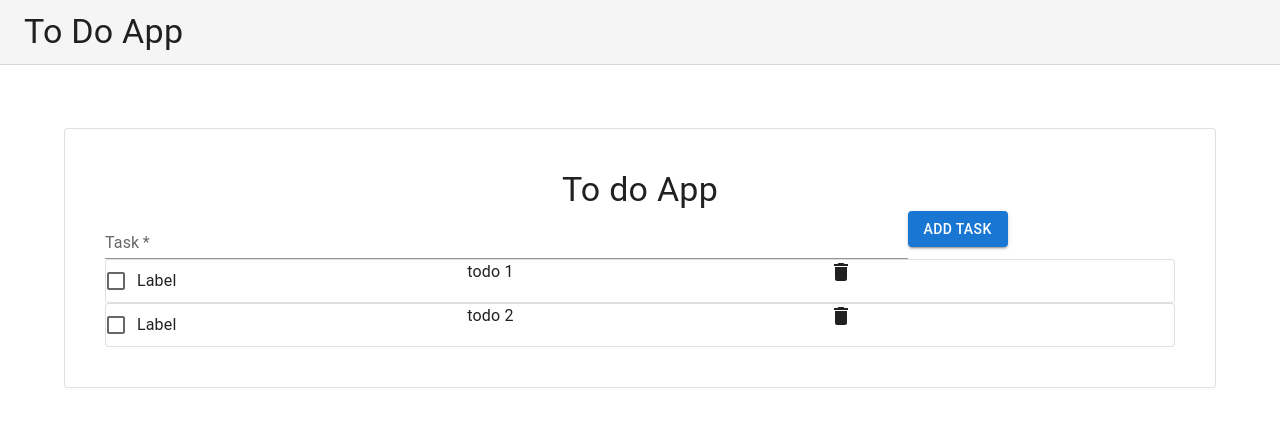
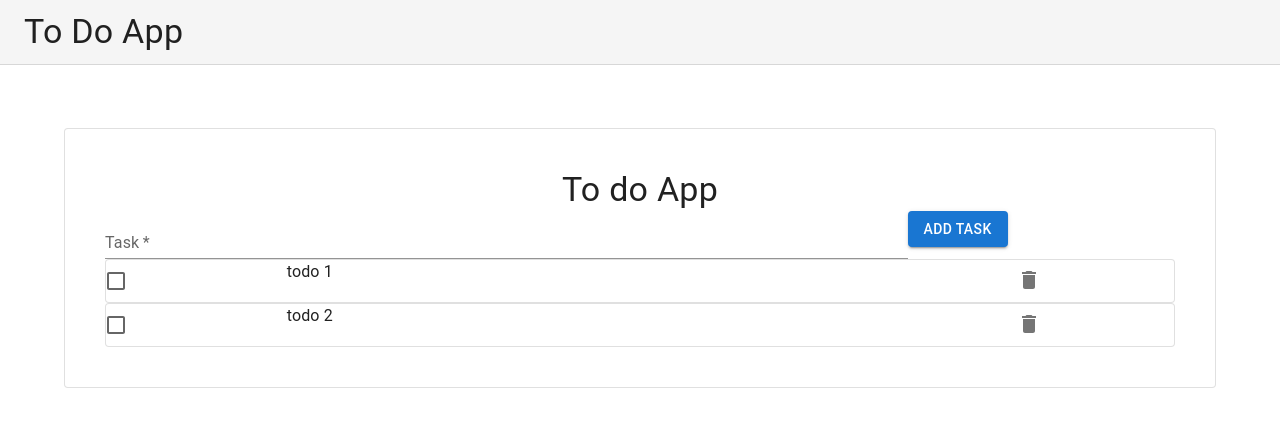
Before and after one commit to OM33/to-do-app, a React (Create React App) app: page / in a window 1280 px wide. Shown: the top 424 px of the page. Built offline with nearby package versions, Linux system fonts and the light colour scheme.

Commit message:
Basic Functions finished

```diff
--- a/package.json
+++ b/package.json
@@ -3,7 +3,8 @@
   "version": "0.1.0",
   "private": true,
   "dependencies": {
-    "@emotion/react": "^11.10.5",
+    "@emotion/react": "^11.10.6",
+    "@emotion/style": "^0.8.0",
     "@emotion/styled": "^11.10.5",
     "@fontsource/roboto": "^4.5.8",
     "@mui/icons-material": "^5.11.0",
--- a/src/components/CheckboxList.js
+++ b/src/components/CheckboxList.js
@@ -4,12 +4,14 @@ import FormControlLabel from "@mui/material/FormControlLabel";
 import Checkbox from "@mui/material/Checkbox";
 import { createTheme, ThemeProvider } from "@mui/material/styles";
 import DeleteIcon from "@mui/icons-material/Delete";
+import IconButton from "@mui/material/IconButton";
 import Paper from "@mui/material/Paper";
 import Grid from "@mui/material/Grid";
 import { useState } from "react";
 
-export default function CheckboxList({ addTask }) {
-  const taskStyle = { textdecoration: "none" };
+export default function CheckboxList({ addTask, deleteTask }) {
+  const delTask = (id) => deleteTask(id);
+
   const checkTask = (id) => {
     addTask.map((task) => {
       if (task.id === id) {
@@ -26,17 +28,25 @@ export default function CheckboxList({ addTask }) {
         return (
           <Paper variant="outlined" key={id}>
             <Grid container spacing={2}>
-              <Grid item xs={4}>
+              <Grid item xs={2}>
                 <FormControlLabel
                   control={<Checkbox onChange={() => checkTask(id)} />}
-                  label="Label"
                 />
               </Grid>
-              <Grid item xs={4}>
-                <Typography style={taskStyle}>{title}</Typography>
+              <Grid item xs={8}>
+                <Typography
+                  style={
+                    iscompleted
+                      ? { textdecoration: "line-through" }
+                      : { textdecoration: "none" }
+                  }>
+                  {title}
+                </Typography>
               </Grid>
-              <Grid item xs={4}>
-                <DeleteIcon />
+              <Grid item xs={2}>
+                <IconButton size="medium" onClick={() => delTask(id)}>
+                  <DeleteIcon fontSize="medium" />
+                </IconButton>
               </Grid>
             </Grid>
           </Paper>
--- a/src/components/TodoForm.js
+++ b/src/components/TodoForm.js
@@ -39,6 +39,11 @@ function TodoForm() {
     addTask(text);
     setText("");
   };
+
+  const deleteTask = (id) => {
+    setTasks(tasks.filter((task) => task.id !== id));
+  };
+
   const theme = createTheme();
 
   return (
@@ -68,7 +73,7 @@ function TodoForm() {
           </Grid>
         </FormControl>
       </form>
-      <CheckboxList addTask={tasks} />
+      <CheckboxList addTask={tasks} deleteTask={deleteTask} />
     </ThemeProvider>
   );
 }
```
Also changed, not shown: 1 other file (tests, documents, lock files or other folders).
